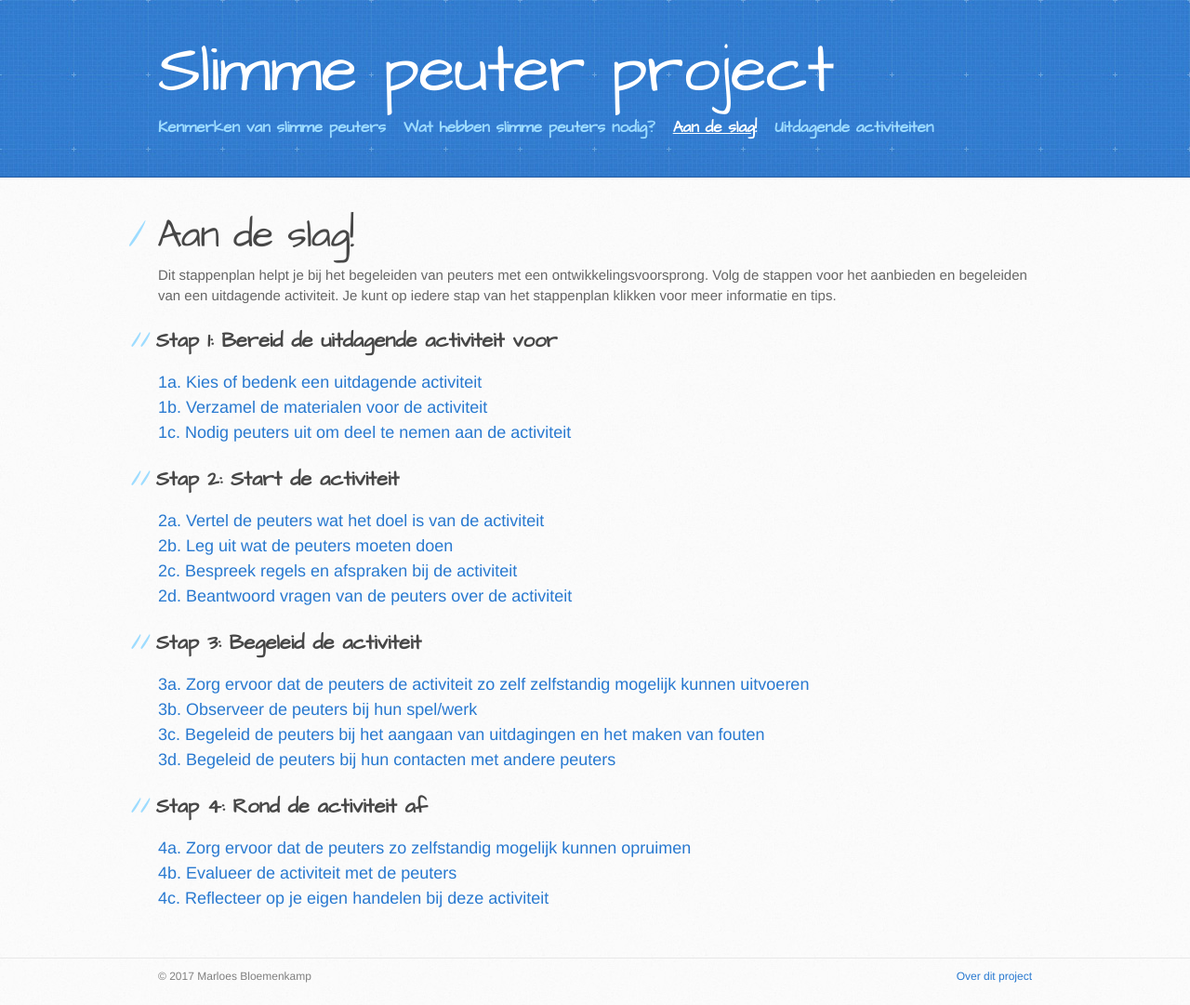
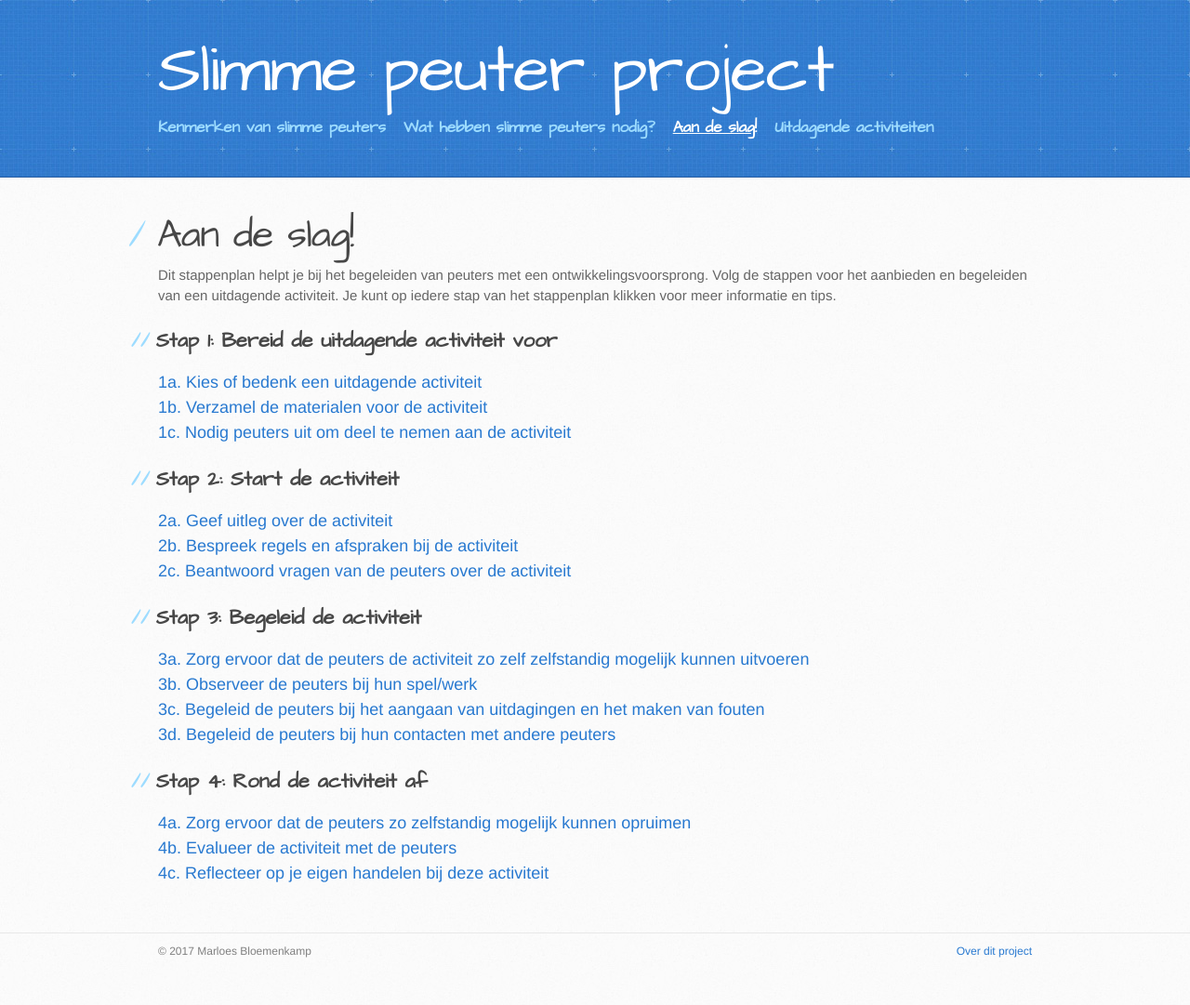
Before and after one commit to marloesbloemenkamp/marloesbloemenkamp.github.io, a Jekyll site: the page built from spa.md, in a window 1280 px wide. Shown: the whole page at 93% size. Built offline with Jekyll 4.4.1, drawn with Linux system fonts in a browser that asks for light colours; after the commit the page ends 1054 px from its top, so only the background shows below that.

```diff
--- a/spa.md
+++ b/spa.md
@@ -34,7 +35,7 @@
   Stimuleer en motiveer de slimme peuters om uitdagingen aan te gaan!
 
 ## Stap 2: Start de activiteit
-2a. Vertel de peuters wat het doel is van de activiteit
+2a. Geef uitleg over de activiteit
 : Zorg ervoor dat dit aan bod komt:
 
   - Geef een korte en heldere instructie;
@@ -42,14 +43,14 @@
   - Stem je instructie af op de verschillen in ontwikkeling tussen de peuters;
   - Ga na of alle peuters je instructie hebben begrepen.
 
-2b. Leg uit wat de peuters moeten doen
+2b. Bespreek regels en afspraken bij de activiteit
 : Zorg ervoor dat je:
 
   - De gedragsregels positief formuleert;
   - Vertelt ‘hoe’ en ‘waarom’ je het gewenste gedrag van de peuters verwacht;
   - Rekening houdt met het ontwikkelingsniveau en de behoeften van de peuters.
 
-2c. Bespreek regels en afspraken bij de activiteit
+2c. Beantwoord vragen van de peuters over de activiteit
 : Peuters met een ontwikkelingsvoorsprong hebben veel vragen en zijn kritisch ingesteld.
   Ze willen graag zelf bepalen en bevragen regels. Het is belangrijk voor de peuters dat er ruimte is voor het stellen van vragen.
 
@@ -59,9 +60,6 @@
   - In gaat op de vragen en initiatieven van de peuters;
   - Laat zien dat je bent geïnteresseerd in de vragen van de peuters;
   - Eventueel (gedrags)regels opnieuw uitlegt.
-
-2d. Beantwoord vragen van de peuters over de activiteit
-: TODO: Nog in te vullen
 
 ## Stap 3: Begeleid de activiteit
 3a. Zorg ervoor dat de peuters de activiteit zo zelf zelfstandig mogelijk kunnen uitvoeren
```
Also changed, not shown: other parts of spa.md (+1 -0 lines).
